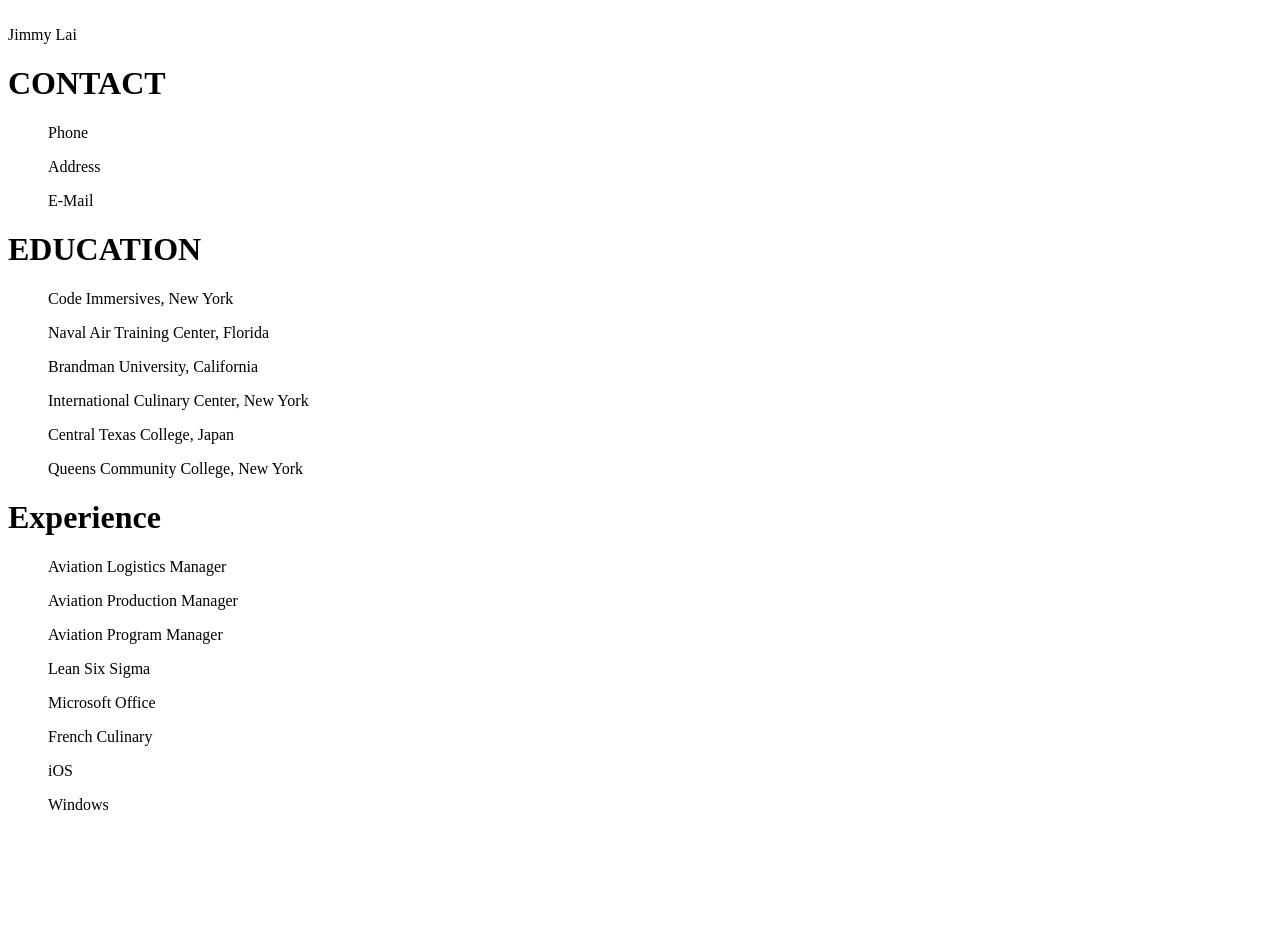
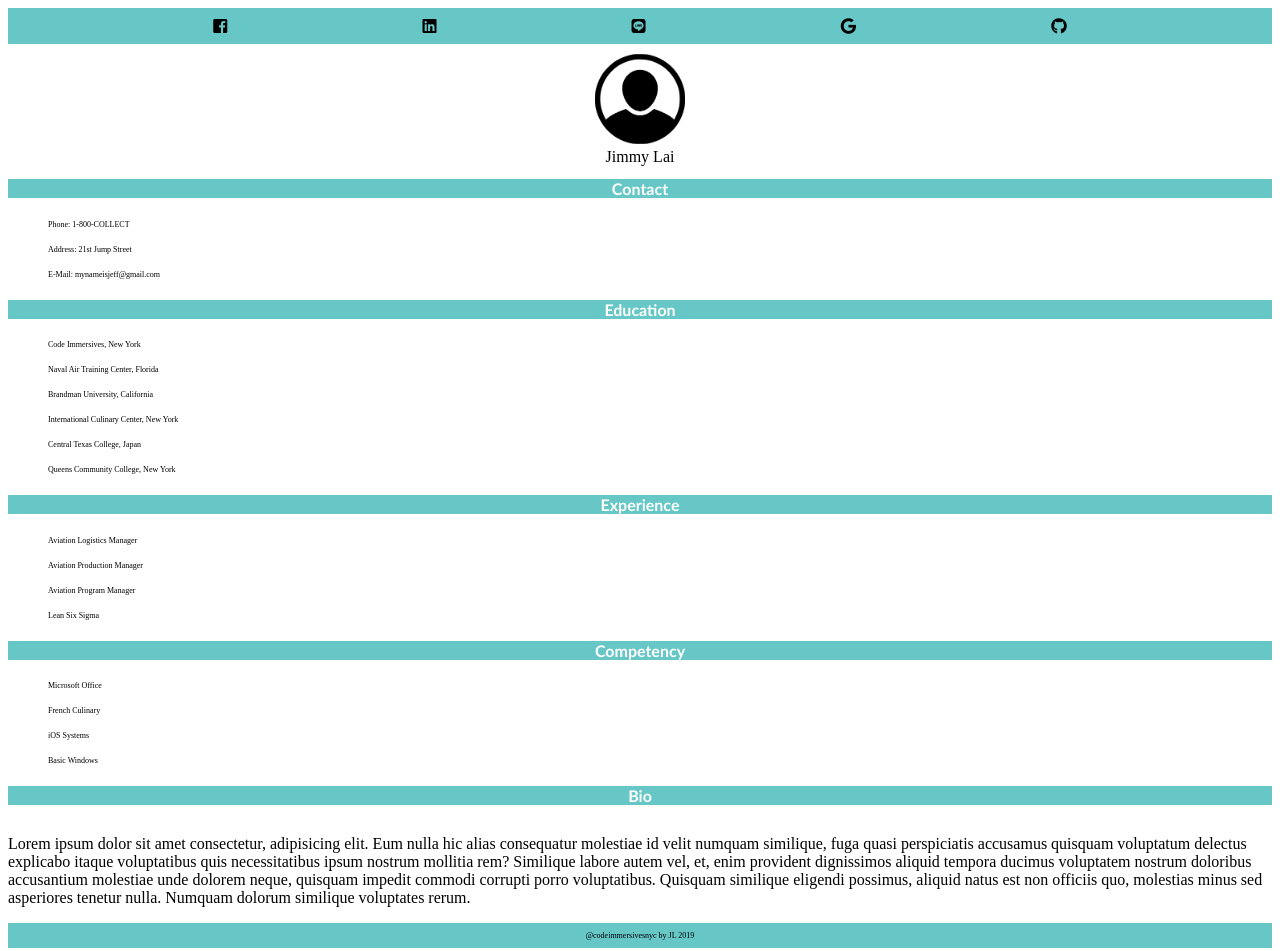
Before and after one commit to Ramen-King/resume, a plain HTML site: page index.html in a window 1280 px wide. Before the commit the page ends 830 px from the top, so only its background shows below. Drawn offline with Linux system fonts and the light colour scheme.

Commit message:
added navbar images

```diff
--- a/index.html
+++ b/index.html
@@ -6,50 +6,68 @@
     <meta http-equiv="X-UA-Compatible" content="ie=edge">
     <title>Resume</title>
     <link rel="stylesheet" href="main.css">
+    <link rel="stylesheet" href="https://use.fontawesome.com/releases/v5.7.1/css/all.css" integrity="sha384-fnmOCqbTlWIlj8LyTjo7mOUStjsKC4pOpQbqyi7RrhN7udi9RwhKkMHpvLbHG9Sr" crossorigin="anonymous">
 </head>
 <body>
     <!-- create container -->
-    <main id="main-container">
-        <profile id="prof">
-            <div><img src="" alt=""></div>
+    <div id="container">
+        <header id="navbar">
+            <i class="fab fa-facebook-square"></i>
+            <i class="fab fa-linkedin"></i>
+            <i class="fab fa-line"></i>
+            <i class="fab fa-google"></i>
+            <i class="fab fa-github"></i>
+        </header>
+        <section id="profile-avatar">
+            <div><img src="./images/avatar.png" alt="profilepic" width="90px" height="90px"></div>
             <div>Jimmy Lai</div>
-        </profile>
-     <contact id="cont">
-            <h1>CONTACT</h1>
-            <ul>Phone</ul>
-            <ul>Address</ul>
-            <ul>E-Mail</ul>
-     </contact>
-     <education id="edu">
-            <h1>EDUCATION</h1>
+        </section>
+        <section id="contact">
+                <h1>
+                    Contact
+                </h1>
+                    <ul>Phone: 1-800-COLLECT</ul>
+                    <ul>Address: 21st Jump Street</ul>
+                    <ul>E-Mail: mynameisjeff@gmail.com</ul>
+        </section>
+        <section id="edu">
+            <h1>
+                Education
+            </h1>
                 <ul>Code Immersives, New York</ul>
                 <ul>Naval Air Training Center, Florida</ul>
                 <ul>Brandman University, California</ul>
                 <ul>International Culinary Center, New York</ul>
                 <ul>Central Texas College, Japan</ul>
                 <ul>Queens Community College, New York</ul>
-     </education>
-     <experience id="exp">
-         <h1>Experience</h1>
+        </section>
+            <section id="exp">
+                <h1>
+                    Experience
+                </h1>
                     <ul>Aviation Logistics Manager</ul>
                     <ul>Aviation Production Manager</ul>
                     <ul>Aviation Program Manager</ul>
                     <ul>Lean Six Sigma</ul>
-     </experience>
-     <competency>
+            </section>
+        <section id="comp">
+            <h1>
+                Competency
+            </h1>
                 <ul>Microsoft Office</ul>
                 <ul>French Culinary</ul>
-         <ul>iOS</ul>
-         <ul>Windows</ul>
-
-     </competency>
-     <div>
-
+                <ul>iOS Systems</ul>
+                <ul>Basic Windows</ul>
+        </section>
+        <section id="about">
+            <h1>
+                Bio
+            </h1>
+            <p>Lorem ipsum dolor sit amet consectetur, adipisicing elit. Eum nulla hic alias consequatur molestiae id velit numquam similique, fuga quasi perspiciatis accusamus quisquam voluptatum delectus explicabo itaque voluptatibus quis necessitatibus ipsum nostrum mollitia rem? Similique labore autem vel, et, enim provident dignissimos aliquid tempora ducimus voluptatem nostrum doloribus accusantium molestiae unde dolorem neque, quisquam impedit commodi corrupti porro voluptatibus. Quisquam similique eligendi possimus, aliquid natus est non officiis quo, molestias minus sed asperiores tenetur nulla. Numquam dolorum similique voluptates rerum.</p>
+        </section>
+        <footer id="footer">
+            <p>@codeimmersivesnyc by JL 2019</p>
+        </footer>
      </div>
-
-
-        <footer></footer>
-
-    </main>
 </body>
 </html>
--- a/main.css
+++ b/main.css
@@ -1,5 +1,60 @@
-@media screen and (min-width: 400px) and (max-width: 500px) {
-    #main.container {
-        min-width: 200px;
-        min-height: 300px;
-    }
+#container {
+    display: flex;
+    flex-grow: 0;
+    flex-direction: column;
+    justify-content: space-around;
+    height: auto;
+    width: auto ;
+}
+
+section {
+    display: flex;
+    flex-direction: column;
+    border:
+}
+
+#container > :nth-child(2) {
+   display: flex;
+   flex-direction: column;
+   align-items: center;
+   padding-top: 10px
+}
+
+section > h1 {
+    display: flex;
+    justify-content: center;
+    font-family: 'Gill Sans', 'Gill Sans MT', Calibri, 'Trebuchet MS', sans-serif;
+    font-size: 1rem;
+}
+
+ul {
+    display: flex;
+    flex-direction: flex-start;
+    font-size: 0.5rem;
+    align-items: flex-start;
+}
+
+header, footer {
+    display:flex;
+    justify-content: stretch;
+    background: rgb(103, 199, 199);
+}
+
+#navbar {
+    display:flex;
+    justify-content: space-evenly;
+    padding: 10px;
+}
+
+h1 {
+
+    background: rgb(103, 199, 199);
+    color: white;
+
+}
+#footer {
+    display: flex;
+    justify-content: center;
+    background:rgb(103, 199, 199);
+    font-size: .5rem;
+}
```
Also changed, not shown: images/avatar.png (added). Lines whose indentation alone changed are shown as unchanged.
